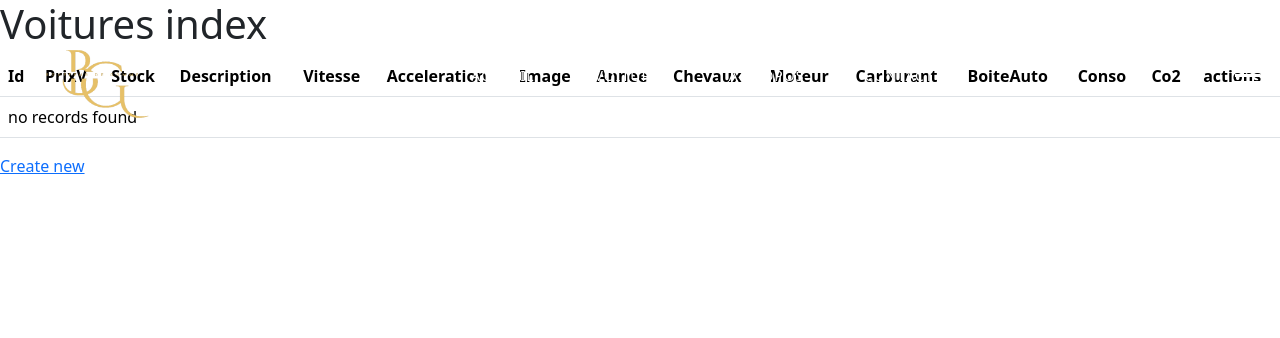
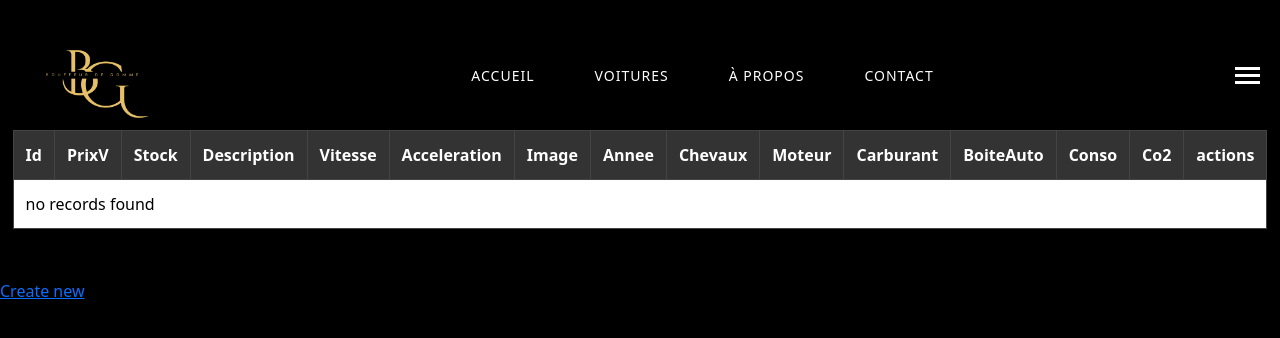
Before and after one commit to Matchab78/projetBDG, a Symfony app: template templates/admin_voitures/index.html.twig in a window 1280 px wide. Shown: the top 338 px of the page. Run offline with Twig, Linux system fonts and the light colour scheme; the template is opened without the code that fills it, so the values that code supplies are empty; some libraries are stand-ins or nearby versions.

Commit message:
css admin

```diff
--- a/composer.json
+++ b/composer.json
@@ -40,6 +40,7 @@
         "symfony/validator": "5.4.*",
         "symfony/web-link": "5.4.*",
         "symfony/yaml": "5.4.*",
+        "symfonycasts/reset-password-bundle": "^1.22",
         "twig/extra-bundle": "^2.12|^3.0",
         "twig/twig": "^2.12|^3.0"
     },
--- a/config/bundles.php
+++ b/config/bundles.php
@@ -12,4 +12,5 @@ return [
     Symfony\Bundle\MonologBundle\MonologBundle::class => ['all' => true],
     Symfony\Bundle\MakerBundle\MakerBundle::class => ['dev' => true],
     Sensio\Bundle\FrameworkExtraBundle\SensioFrameworkExtraBundle::class => ['all' => true],
+    SymfonyCasts\Bundle\ResetPassword\SymfonyCastsResetPasswordBundle::class => ['all' => true],
 ];
--- /dev/null
+++ b/public/css/adminpage.css
@@ -0,0 +1,42 @@
+/* Appliquer un fond noir à toute la page et du texte blanc */
+body {
+    background-color: #000000;
+    color: #ffffff;
+    margin: 0;
+    padding-top: 80px; /* Crée de l'espace sous la navbar */
+}
+
+/* Espacement spécifique pour la navbar */
+.navbar {
+    margin-bottom: 60px; /* Espace entre la navbar et le tableau */
+}
+
+/* Styliser le tableau pour un rendu clair sur fond noir */
+.table {
+    border-collapse: collapse;
+    width: 80%; /* Ajustez la largeur du tableau si nécessaire */
+    margin: 50px auto; /* Centre horizontalement et espace au-dessus/au-dessous */
+    background-color: #222; /* Fond du tableau */
+    color: #fff;
+    border: 1px solid #444; /* Bordure des cellules */
+}
+
+.table th, .table td {
+    padding: 12px;
+    text-align: left;
+    border: 1px solid #444; /* Bordures des cellules */
+}
+
+.table th {
+    background-color: #333; /* Fond des en-têtes */
+    color: #fff;
+}
+
+.table a {
+    color: #1e90ff; /* Couleur des liens */
+    text-decoration: none;
+}
+
+.table a:hover {
+    text-decoration: underline;
+}
--- a/templates/admin_voitures/index.html.twig
+++ b/templates/admin_voitures/index.html.twig
@@ -1,10 +1,11 @@
 {% extends 'base.html.twig' %}
 
 {% block title %}Voitures index{% endblock %}
+{% block stylesheets %}
+    <link rel="stylesheet" href="{{ asset('css/adminpage.css') }}">
+{% endblock %}
 
 {% block body %}
-    <h1>Voitures index</h1>
-
     <table class="table">
         <thead>
             <tr>
```
Also changed, not shown: 5 other files.
